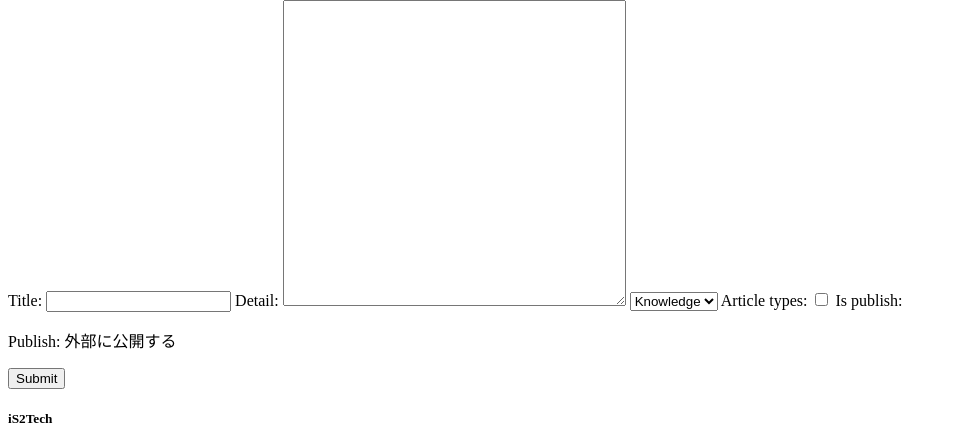
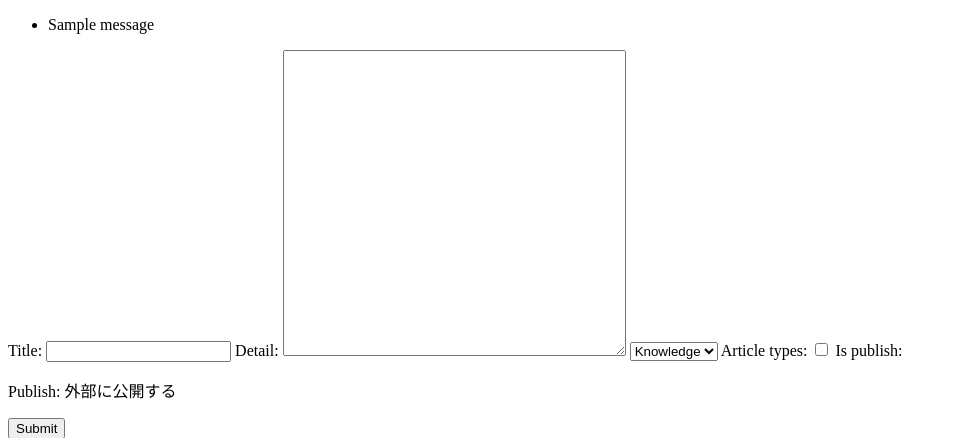
Before and after one commit to guni1192/iS2Tech, a Django app: page /article/post in a window 1280 px wide. Shown: the part 254-692 px from the top of the page, without its empty margins (0-957 px from the left). Run offline with Django 3.2, Linux system fonts and the light colour scheme; a user stored in the database is signed in; tables that the repository leaves empty hold one stand-in row (values such as "Sample post"); one stand-in notice (Sample message) is shown; some libraries are stand-ins or nearby versions.

Commit message:
use message fw in post article view

```diff
--- a/article/models.py
+++ b/article/models.py
@@ -10,6 +10,7 @@ class Article(models.Model):
     types = (('Knowledge', 'Knowledge'),
              ('Product', 'Product'),
              ('Question', 'Question'))
+
     article_types = models.CharField(
         max_length=10,
         choices=types,
--- a/article/templates/article/post_article.html
+++ b/article/templates/article/post_article.html
@@ -7,6 +7,13 @@
   <style>
     textarea#id_detail { height: 300px; }
   </style>
+  {% if messages %}
+  <ul class="messages">
+    {% for message in messages %}
+    <li {% if message.tags %} class="{{ message.tags }}"{% endif %}>{{ message }}</li>
+    {% endfor %}
+  </ul>
+  {% endif %}
   {{ form.non_field_errors }}
   <form method="post">
     {% csrf_token %}
@@ -23,6 +30,6 @@
     {{ form.is_publish.label_tag }}
     <p>Publish: 外部に公開する</p>
 
-  <input type="submit" class="btn">
-</form>
-{%endblock%}
+    <input type="submit" class="btn">
+  </form>
+  {%endblock%}
--- a/article/views.py
+++ b/article/views.py
@@ -3,7 +3,7 @@ from django.views.generic import ListView, DetailView
 from django.views.generic.edit import CreateView, UpdateView, DeleteView
 from django.contrib.auth.decorators import login_required
 from django.contrib.auth.mixins import LoginRequiredMixin
-from django.utils.decorators import method_decorator
+from django.contrib import messages
 from .models import Article
 from .forms import ArticleModelForm
 
@@ -12,28 +12,28 @@ class IndexView(LoginRequiredMixin, ListView):
     template_name = 'article/index.html'
     queryset = Article.objects \
         .filter(is_publish=True) \
-        .order_by('created_date', 'title')
+        .order_by('-created_date', 'title')
 
 
 class KnowledgeListView(LoginRequiredMixin, ListView):
     template_name = 'article/index.html'
     queryset = Article.objects \
         .filter(is_publish=True, article_types='Knowledge') \
-        .order_by('created_date', 'title')
+        .order_by('-created_date', 'title')
 
 
 class ProductsListView(LoginRequiredMixin, ListView):
     template_name = 'article/index.html'
     queryset = Article.objects \
         .filter(is_publish=True, article_types='Product') \
-        .order_by('created_date', 'title')
+        .order_by('-created_date', 'title')
 
 
 class QuestionsListView(LoginRequiredMixin, ListView):
     template_name = 'article/index.html'
     queryset = Article.objects \
         .filter(is_publish=True, article_types='Question') \
-        .order_by('created_date', 'title')
+        .order_by('-created_date', 'title')
 
 
 class PostArticleView(LoginRequiredMixin, CreateView):
@@ -43,7 +43,13 @@ class PostArticleView(LoginRequiredMixin, CreateView):
 
     def form_valid(self, form):
         form.instance.author = self.request.user
+        messages.success(self.request, '投稿しました。')
         return super().form_valid(form)
+
+    def form_invalid(self, form):
+        messages.warning(self.request, '投稿に失敗しました。')
+        return super().form_invalid(form)
+
 
 
 class ArticleDetailView(LoginRequiredMixin, DetailView):
--- a/iS2Tech/settings.py
+++ b/iS2Tech/settings.py
@@ -31,7 +31,7 @@ ALLOWED_HOSTS = []
 # Application definition
 
 INSTALLED_APPS = [
-    'material.theme.blue',
+    'material.theme.amber',
     'material',
     'material.admin',
     'django.contrib.admin',
```
